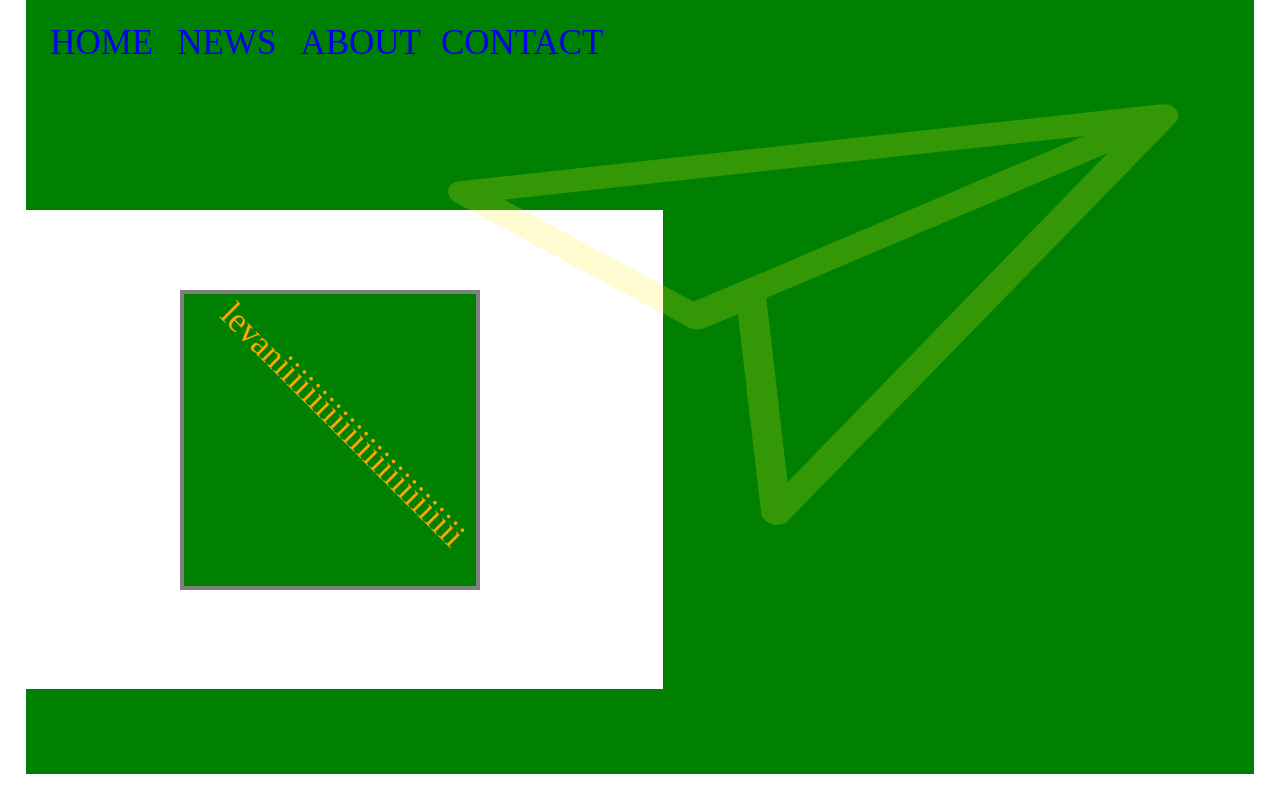
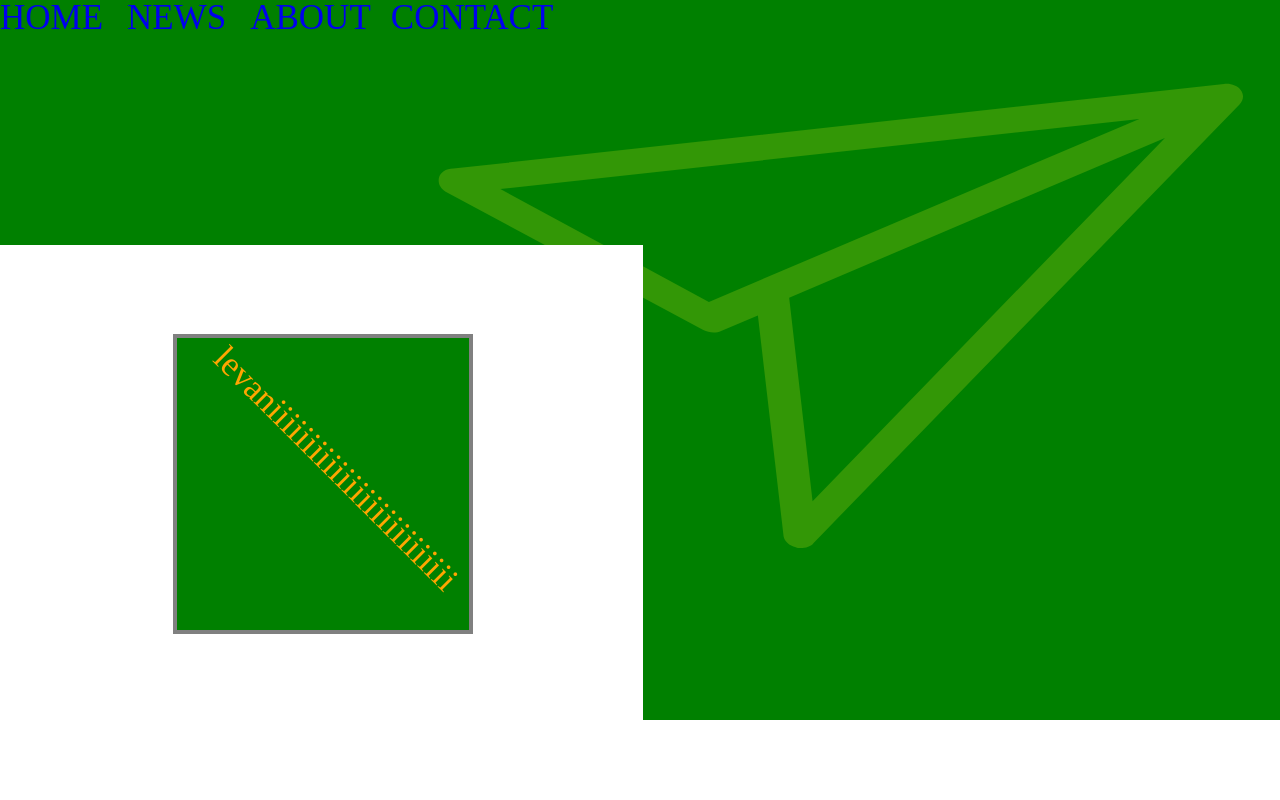
Before and after one commit to Leosi1/davaleba7, a plain HTML site: page index.html in a window 1280 px wide. Drawn offline with Linux system fonts and the light colour scheme.

Commit message:
add relative

```diff
--- a/css/style.css
+++ b/css/style.css
@@ -1,19 +1,17 @@
 html, body , .green  {
-	height: 100%;
-	width: 100%;
-	overflow-y: hidden;
+
+	width: 1300px;
+	height: 720px;
+
 }
-body{
-	padding: 2%;
-	padding-top: 0;
-}
+
 .leosdav{
 	text-align: center;
 }
 .green {
 	background-color: green;
 
-	padding: 2%;
+
 }
 .navbar{
 	display: inline-block;
@@ -38,22 +36,25 @@ body{
  .whitebox {
 	background-color: white;
 
-	padding-bottom: 0;
-	padding-right: 50px;
-	padding-left: 160px;
-	padding-top: 80px;
+    position: relative;
+    right: : 0px;
+    top:  210px;
 	width: 643px;
 	height: 479px;
-	margin: 150px;
-	margin-left: -30px;
+
+
 
 }
 
  .greensmall {
 	background-color: green;
+	position: absolute;
+	right: 170px;
+	bottom: 90px;
 	border: 4px solid gray;
 	width: 300px;
 	height: 300px;
+
 
 
  }
```
